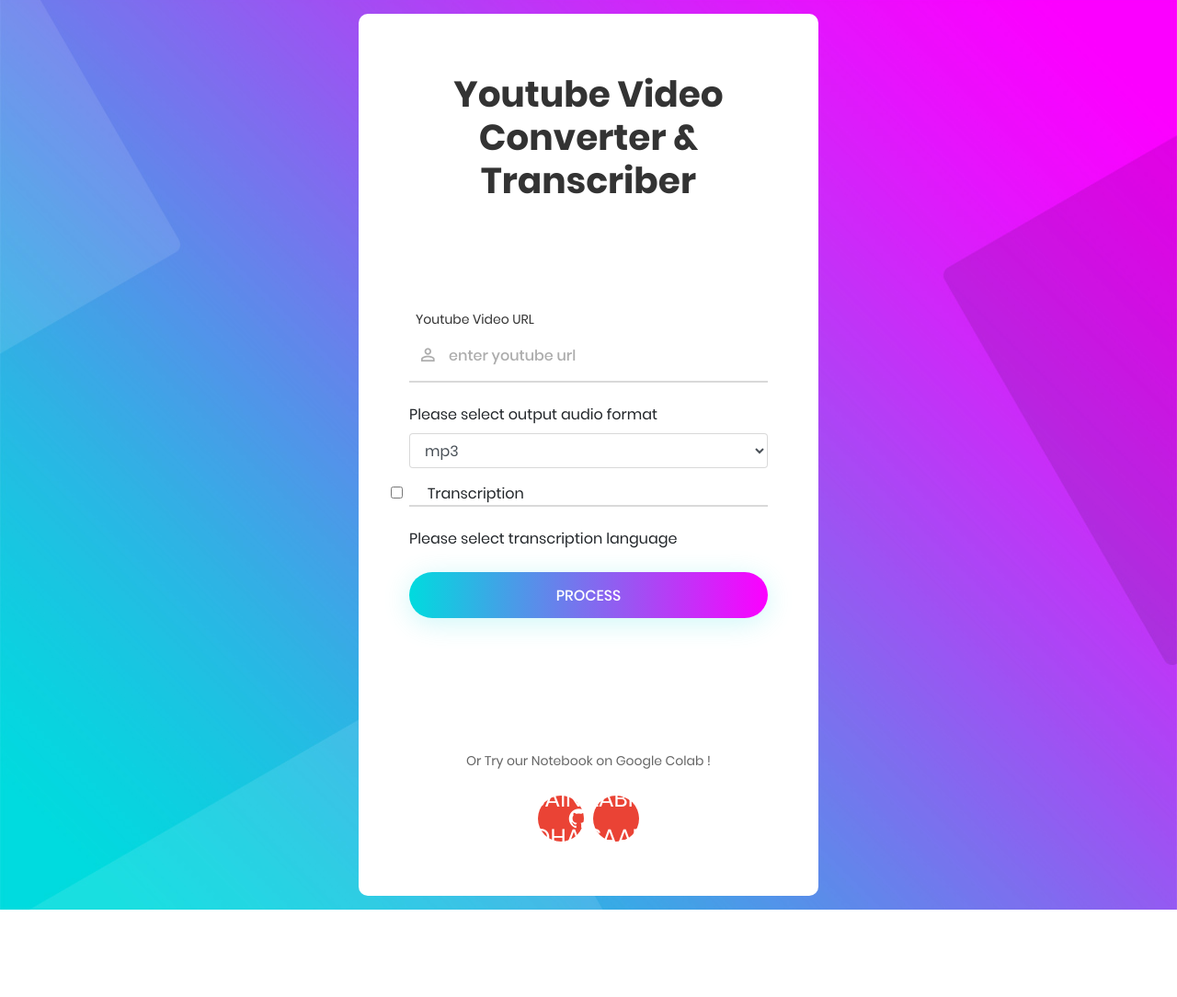
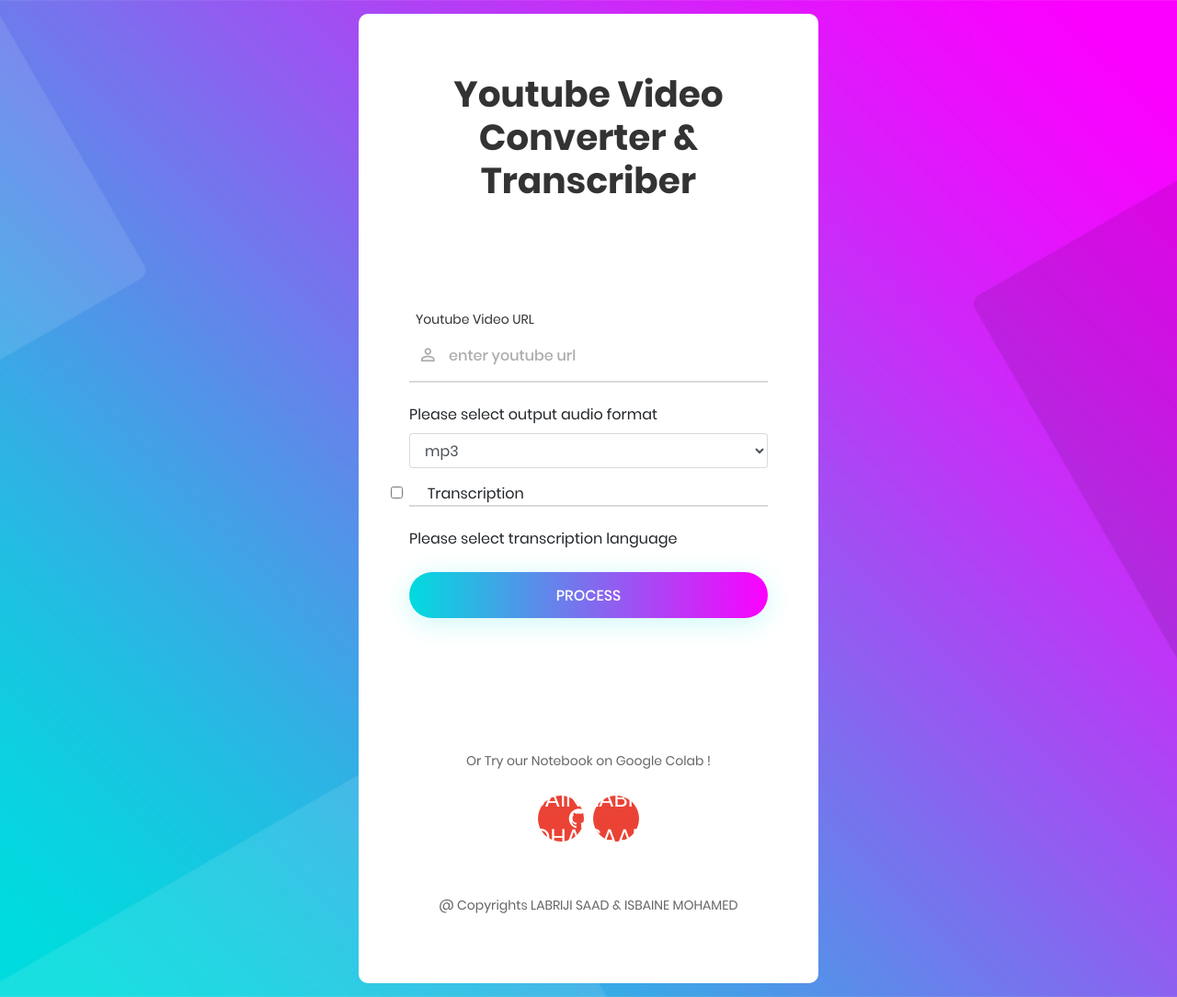
Before and after one commit to isbainemohamed/youtube-downloader, a Flask app: page / in a window 1280 px wide. Shown: the whole page at 92% size. Before the commit the page ends 989 px from the top, so only its background shows below. Run offline with Flask 2, Linux system fonts and the light colour scheme; some libraries are stand-ins or nearby versions.

Commit message:
Update index.html

```diff
--- a/templates/index.html
+++ b/templates/index.html
@@ -130,6 +130,11 @@
 							LABRIJI SAAD
 						</a>
 
+					</div>
+				<div class="txt1 text-center p-t-54 p-b-20">
+						<span >
+							@ Copyrights LABRIJI SAAD & ISBAINE MOHAMED
+						</span>
 					</div>
 
 
```
